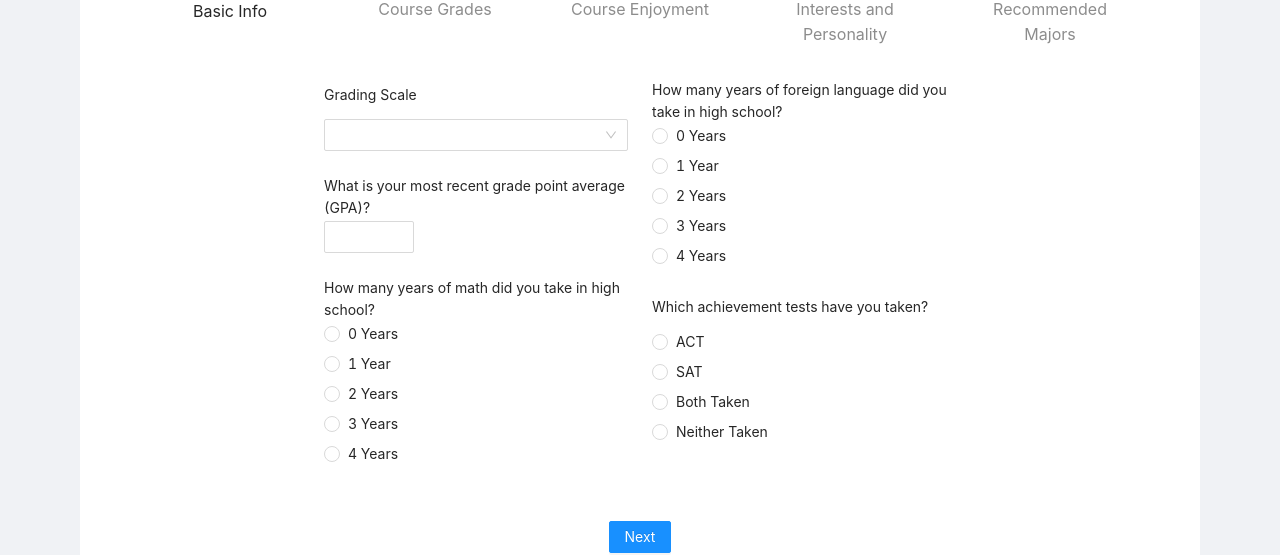
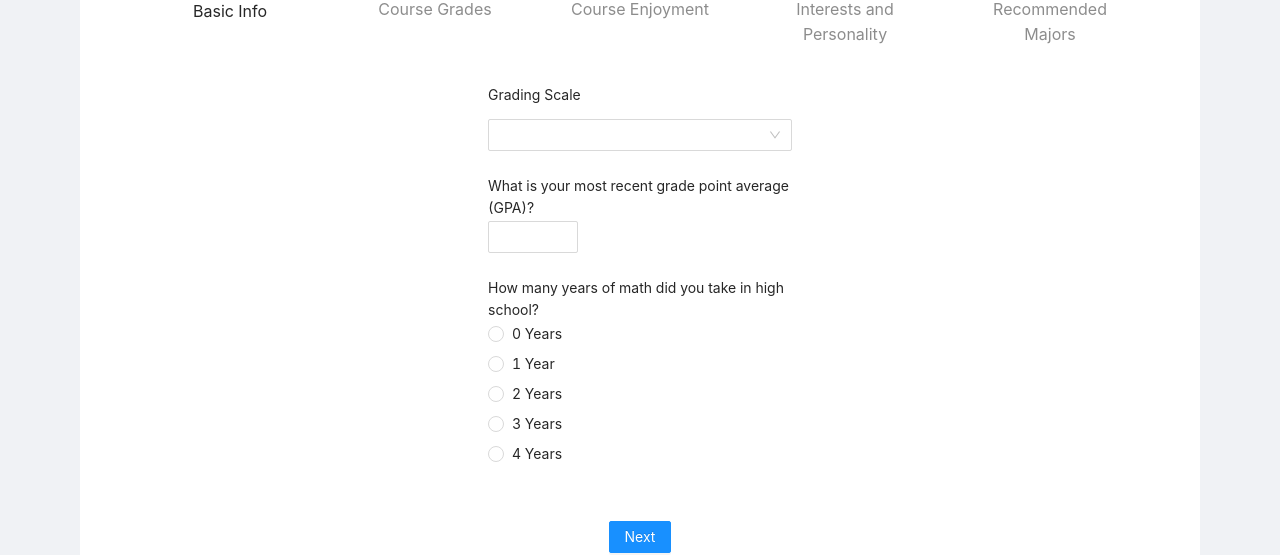
Before and after one commit to PrajithSai/majors-recommendation, a React (Create React App) app: page / in a window 1280 px wide. Shown: the part 195-750 px from the top of the page. Built offline with nearby package versions, Linux system fonts and the light colour scheme.

Commit message:
Removed Unnecessary code

```diff
--- a/src/components/BasicInfo.js
+++ b/src/components/BasicInfo.js
@@ -101,7 +101,7 @@ export default function BasicInfo() {
           </Form.Item>
         </Col>
 
-        <Col sm={32} md={16} lg={8}>
+        {/* <Col sm={32} md={16} lg={8}>
           <Form.Item label="How many years of foreign language did you take in high school?">
             <Radio.Group
               name="fl-years"
@@ -131,7 +131,7 @@ export default function BasicInfo() {
               </Space>
             </Radio.Group>
           </Form.Item>
-        </Col>
+        </Col> */}
       </Row>
     </Form>
   );
```
